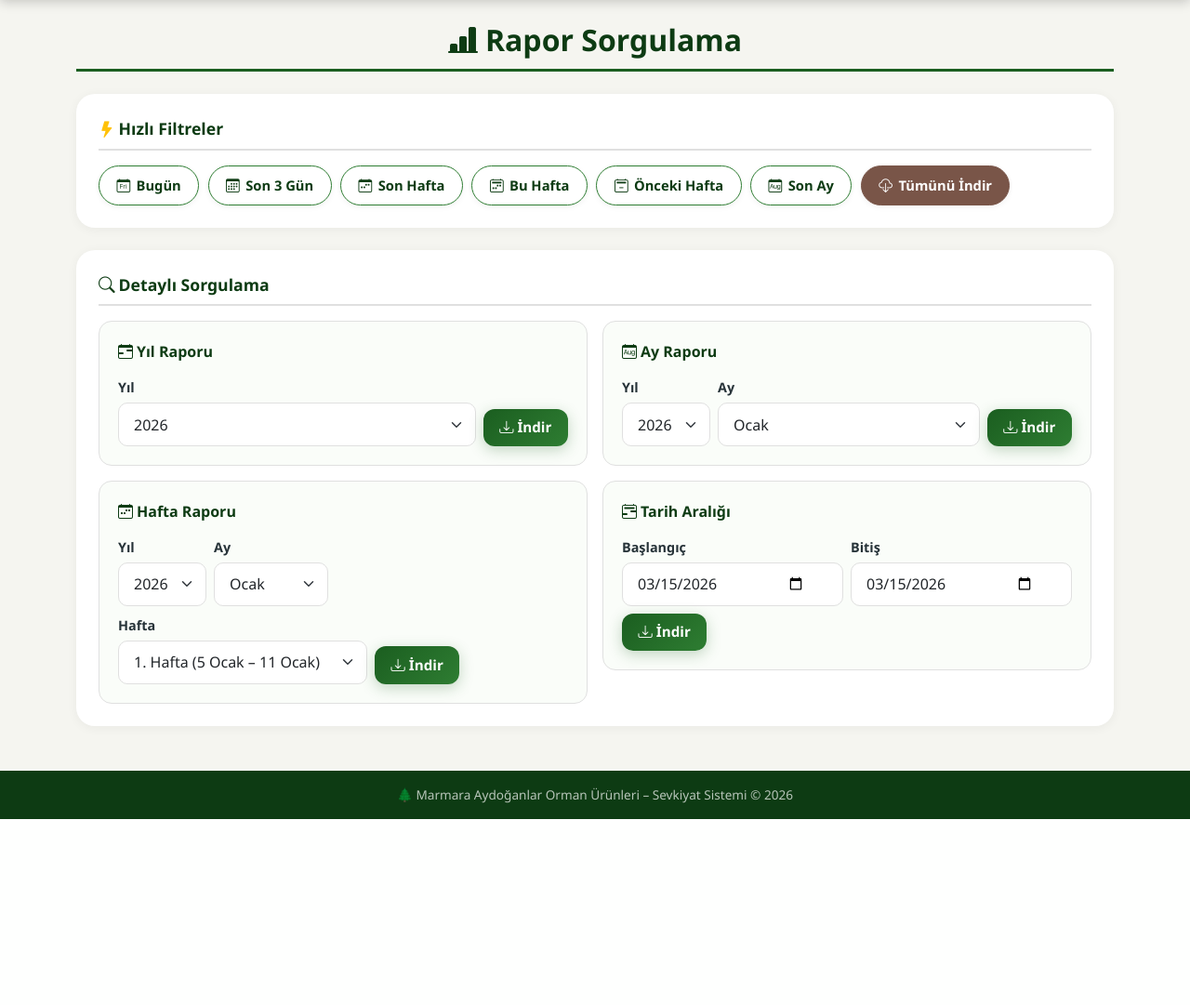
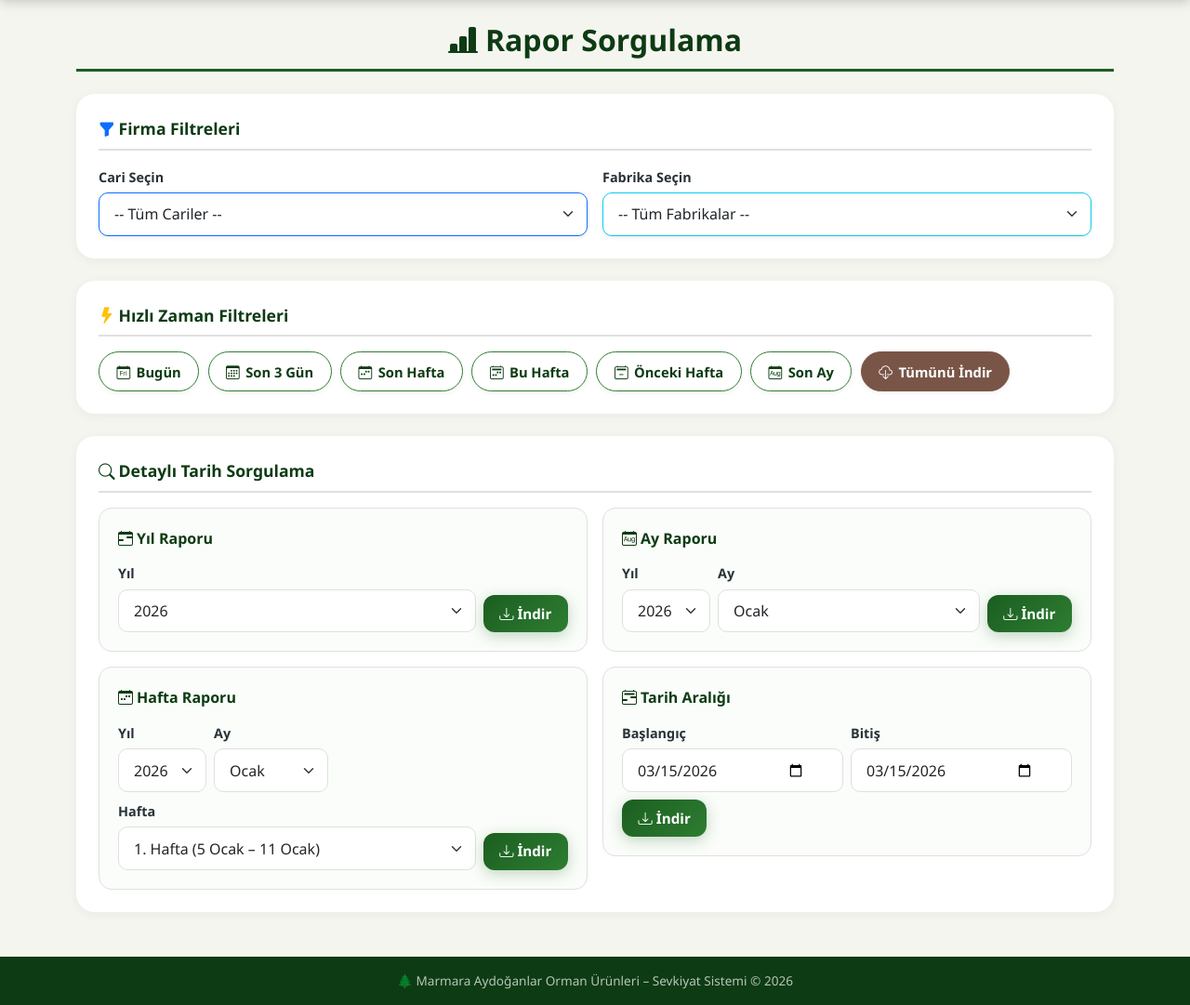
Before and after one commit to micsizru/WoodERP, a Flask app: page /raporlar in a window 1280 px wide. Shown: the part 65-1146 px from the top of the page at 93% size. Before the commit the page ends 946 px from the top, so only its background shows below. Run offline with Flask 3, Linux system fonts and the light colour scheme; data comes from the database, SQL or seed files in the repository; both versions use the stored data as it was after the commit.

Commit message:
feat: advanced financial analytics, dynamic reporting filters, and UI/UX fixes
Displayed email and tax office information on Customer/Factory cards.

Implemented real-time trade volume analytics (This Month, Last 30 Days, All Time) on cards using timezone-aware (pytz) calculations.

Overhauled the reporting module to support dynamic, multi-parameter filtering by Customer, Factory, and custom date ranges.

Fixed receipt entry: made the log diameter (çap) field optional, defaulting to "-" when left blank.

```diff
--- a/app.py
+++ b/app.py
@@ -10,6 +10,7 @@ from flask import (
 )
 from flask_sqlalchemy import SQLAlchemy
 import pandas as pd
+import pytz
 
 # ───────────────────────── App Konfigürasyonu ─────────────────────────
 app = Flask(__name__)
@@ -108,7 +109,7 @@ AGAC_CINSLERI = [
     "Diş Budak",
 ]
 
-CAPLER = ["6cm altı", "6-15cm arası", "15 üstü"]
+CAPLER = ["-", "6cm altı", "6-15cm arası", "15 üstü"]
 
 BIRIMLER = ["Ton", "Ster", "m³", "Kg"]
 
@@ -180,6 +181,11 @@ def tarih_araligi_hesapla(filtre, baslangic_str=None, bitis_str=None):
 
     # Filtre yok veya geçersiz → tüm veriler
     return None, None
+
+
+def istanbul_simdi():
+    """Türkiye yerel saatini döner."""
+    return datetime.now(pytz.timezone('Europe/Istanbul'))
 
 
 def yeni_firma_kodu_uret(tur):
@@ -266,7 +272,7 @@ def yeni_fis_kaydet():
             detay = FisDetayi(
                 fis_id=yeni_fis.id,
                 agac_cinsi=k["agac_cinsi"],
-                cap=k["cap"],
+                cap=k.get("cap", "-") or "-",
                 miktar=miktar,
                 birim=k["birim"],
                 birim_fiyat=birim_fiyat,
@@ -311,10 +317,47 @@ def fis_sil(fis_id):
 
 @app.route("/kartlar")
 def kartlar():
-    """Cari ve Fabrika listeleme sayfası."""
+    """Cari ve Fabrika listeleme sayfası + Ticaret Hacimleri."""
+    now = istanbul_simdi()
+    bu_ay_baslangic = now.replace(day=1, hour=0, minute=0, second=0, microsecond=0)
+    son_30_gun_baslangic = (now - timedelta(days=30)).replace(hour=0, minute=0, second=0, microsecond=0)
+
+    def hacim_hesapla(firma_adi, tip='cari'):
+        # Fis ve FisDetayi birleştirerek toplam tutar hesabı
+        sorgu_base = db.session.query(db.func.sum(FisDetayi.toplam_tutar)).join(Fis)
+        if tip == 'cari':
+            sorgu_base = sorgu_base.filter(Fis.sevk_eden_cari == firma_adi)
+        else:
+            sorgu_base = sorgu_base.filter(Fis.sevk_yeri_fabrika == firma_adi)
+
+        # 1. Tüm Zamanlar
+        tum_zamanlar = sorgu_base.scalar() or 0.0
+
+        # 2. Bu Ay
+        bu_ay = sorgu_base.filter(Fis.tarih >= bu_ay_baslangic.date()).scalar() or 0.0
+
+        # 3. Son 30 Gün
+        son_30 = sorgu_base.filter(Fis.tarih >= son_30_gun_baslangic.date()).scalar() or 0.0
+
+        return {
+            'tum': round(tum_zamanlar, 2),
+            'bu_ay': round(bu_ay, 2),
+            'son_30': round(son_30, 2)
+        }
+
     cariler = Cari.query.order_by(Cari.firma_kodu).all()
+    cariler_data = []
+    for c in cariler:
+        c.hacim = hacim_hesapla(c.firma_adi, 'cari')
+        cariler_data.append(c)
+
     fabrikalar = Fabrika.query.order_by(Fabrika.firma_kodu).all()
-    return render_template("kartlar.html", cariler=cariler, fabrikalar=fabrikalar)
+    fabrikalar_data = []
+    for f in fabrikalar:
+        f.hacim = hacim_hesapla(f.firma_adi, 'fabrika')
+        fabrikalar_data.append(f)
+
+    return render_template("kartlar.html", cariler=cariler_data, fabrikalar=fabrikalar_data)
 
 
 @app.route("/kart_ekle/<tur>", methods=["POST"])
@@ -397,11 +440,17 @@ def raporlar():
     en_eski_yil = en_eski.year if en_eski else bugun.year
     yillar = list(range(bugun.year, en_eski_yil - 1, -1))
 
+    # Filtreler için Cari ve Fabrika listesi
+    cariler = Cari.query.order_by(Cari.firma_adi).all()
+    fabrikalar = Fabrika.query.order_by(Fabrika.firma_adi).all()
+
     return render_template(
         "raporlar.html",
         bugun=bugun.isoformat(),
         yillar=yillar,
         aylar=TURKCE_AYLAR,
+        cariler=cariler,
+        fabrikalar=fabrikalar
     )
 
 
@@ -411,6 +460,10 @@ def rapor_indir():
     filtre = request.args.get("filtre", "")
     baslangic_str = request.args.get("baslangic", "")
     bitis_str = request.args.get("bitis", "")
+
+    # Yeni filtreler
+    cari_adi = request.args.get("cari_adi", "")
+    fabrika_adi = request.args.get("fabrika_adi", "")
 
     baslangic, bitis = tarih_araligi_hesapla(filtre, baslangic_str, bitis_str)
 
@@ -435,6 +488,14 @@ def rapor_indir():
     # Tarih filtresini uygula
     if baslangic and bitis:
         sorgu = sorgu.filter(Fis.tarih >= baslangic, Fis.tarih <= bitis)
+
+    # Cari filtresi
+    if cari_adi:
+        sorgu = sorgu.filter(Fis.sevk_eden_cari == cari_adi)
+
+    # Fabrika filtresi
+    if fabrika_adi:
+        sorgu = sorgu.filter(Fis.sevk_yeri_fabrika == fabrika_adi)
 
     sonuclar = sorgu.order_by(Fis.tarih.desc(), Fis.id.desc()).all()
 
--- a/templates/raporlar.html
+++ b/templates/raporlar.html
@@ -6,37 +6,62 @@
     <h2><i class="bi bi-bar-chart-line-fill me-2"></i>Rapor Sorgulama</h2>
 </div>
 
+<!-- ─── Gelişmiş Filtre Seçenekleri ─── -->
+<div class="form-section mb-4">
+    <div class="form-section-title"><i class="bi bi-funnel-fill text-primary me-1"></i>Firma Filtreleri</div>
+    <div class="row g-3">
+        <div class="col-12 col-md-6">
+            <label class="form-label fw-bold small" for="filter-cari">Cari Seçin</label>
+            <select class="form-select border-primary shadow-sm" id="filter-cari">
+                <option value="">-- Tüm Cariler --</option>
+                {% for c in cariler %}
+                <option value="{{ c.firma_adi }}">{{ c.firma_adi }}</option>
+                {% endfor %}
+            </select>
+        </div>
+        <div class="col-12 col-md-6">
+            <label class="form-label fw-bold small" for="filter-fabrika">Fabrika Seçin</label>
+            <select class="form-select border-info shadow-sm" id="filter-fabrika">
+                <option value="">-- Tüm Fabrikalar --</option>
+                {% for f in fabrikalar %}
+                <option value="{{ f.firma_adi }}">{{ f.firma_adi }}</option>
+                {% endfor %}
+            </select>
+        </div>
+    </div>
+</div>
+
 <!-- ─── Hızlı Filtreler ─── -->
 <div class="form-section mb-4">
-    <div class="form-section-title"><i class="bi bi-lightning-fill text-warning me-1"></i>Hızlı Filtreler</div>
+    <div class="form-section-title"><i class="bi bi-lightning-fill text-warning me-1"></i>Hızlı Zaman Filtreleri</div>
     <div class="rapor-hizli-grid">
-        <a href="{{ url_for('rapor_indir', filtre='bugun') }}" class="rapor-hizli-btn" id="btn-bugun">
+        <button onclick="raporHizliIndir('bugun')" class="rapor-hizli-btn" id="btn-bugun">
             <i class="bi bi-calendar-day"></i> Bugün
-        </a>
-        <a href="{{ url_for('rapor_indir', filtre='son_3_gun') }}" class="rapor-hizli-btn" id="btn-son3gun">
+        </button>
+        <button onclick="raporHizliIndir('son_3_gun')" class="rapor-hizli-btn" id="btn-son3gun">
             <i class="bi bi-calendar3"></i> Son 3 Gün
-        </a>
-        <a href="{{ url_for('rapor_indir', filtre='son_hafta') }}" class="rapor-hizli-btn" id="btn-sonhafta">
+        </button>
+        <button onclick="raporHizliIndir('son_hafta')" class="rapor-hizli-btn" id="btn-sonhafta">
             <i class="bi bi-calendar-week"></i> Son Hafta
-        </a>
-        <a href="{{ url_for('rapor_indir', filtre='bu_hafta') }}" class="rapor-hizli-btn" id="btn-buhafta">
+        </button>
+        <button onclick="raporHizliIndir('bu_hafta')" class="rapor-hizli-btn" id="btn-buhafta">
             <i class="bi bi-calendar2-week"></i> Bu Hafta
-        </a>
-        <a href="{{ url_for('rapor_indir', filtre='onceki_hafta') }}" class="rapor-hizli-btn" id="btn-oncekihafta">
+        </button>
+        <button onclick="raporHizliIndir('onceki_hafta')" class="rapor-hizli-btn" id="btn-oncekihafta">
             <i class="bi bi-calendar2-minus"></i> Önceki Hafta
-        </a>
-        <a href="{{ url_for('rapor_indir', filtre='son_ay') }}" class="rapor-hizli-btn" id="btn-sonay">
+        </button>
+        <button onclick="raporHizliIndir('son_ay')" class="rapor-hizli-btn" id="btn-sonay">
             <i class="bi bi-calendar-month"></i> Son Ay
-        </a>
-        <a href="{{ url_for('rapor_indir') }}" class="rapor-hizli-btn rapor-hizli-btn-tumu" id="btn-tumu">
+        </button>
+        <button onclick="raporHizliIndir('tumu')" class="rapor-hizli-btn rapor-hizli-btn-tumu" id="btn-tumu">
             <i class="bi bi-cloud-download"></i> Tümünü İndir
-        </a>
+        </button>
     </div>
 </div>
 
 <!-- ─── Detaylı Sorgulama ─── -->
 <div class="form-section mb-4">
-    <div class="form-section-title"><i class="bi bi-search me-1"></i>Detaylı Sorgulama</div>
+    <div class="form-section-title"><i class="bi bi-search me-1"></i>Detaylı Tarih Sorgulama</div>
 
     <div class="row g-3">
         <!-- Yıl Raporu -->
@@ -108,7 +133,7 @@
                             {% endfor %}
                         </select>
                     </div>
-                    <div>
+                    <div class="flex-grow-1">
                         <label class="form-label" for="select-hafta-no">Hafta</label>
                         <select class="form-select" id="select-hafta-no">
                             <!-- JS ile doldurulacak -->
@@ -150,6 +175,16 @@
     const TURKCE_AYLAR = ["", "Ocak", "Şubat", "Mart", "Nisan", "Mayıs", "Haziran",
         "Temmuz", "Ağustos", "Eylül", "Ekim", "Kasım", "Aralık"];
 
+    function getFirmaFiltreleri() {
+        return "&cari_adi=" + encodeURIComponent(document.getElementById("filter-cari").value) +
+               "&fabrika_adi=" + encodeURIComponent(document.getElementById("filter-fabrika").value);
+    }
+
+    function raporHizliIndir(filtre) {
+        let url = RAPOR_INDIR_URL + "?filtre=" + filtre + getFirmaFiltreleri();
+        window.location.href = url;
+    }
+
     function raporIndir(tip) {
         let url = RAPOR_INDIR_URL + "?filtre=";
 
@@ -179,6 +214,7 @@
             url += "ozel&baslangic=" + baslangic + "&bitis=" + bitis;
         }
 
+        url += getFirmaFiltreleri();
         window.location.href = url;
     }
 
```
Also changed, not shown: templates/kartlar.html (+58 -6 lines), veritabani.db.
